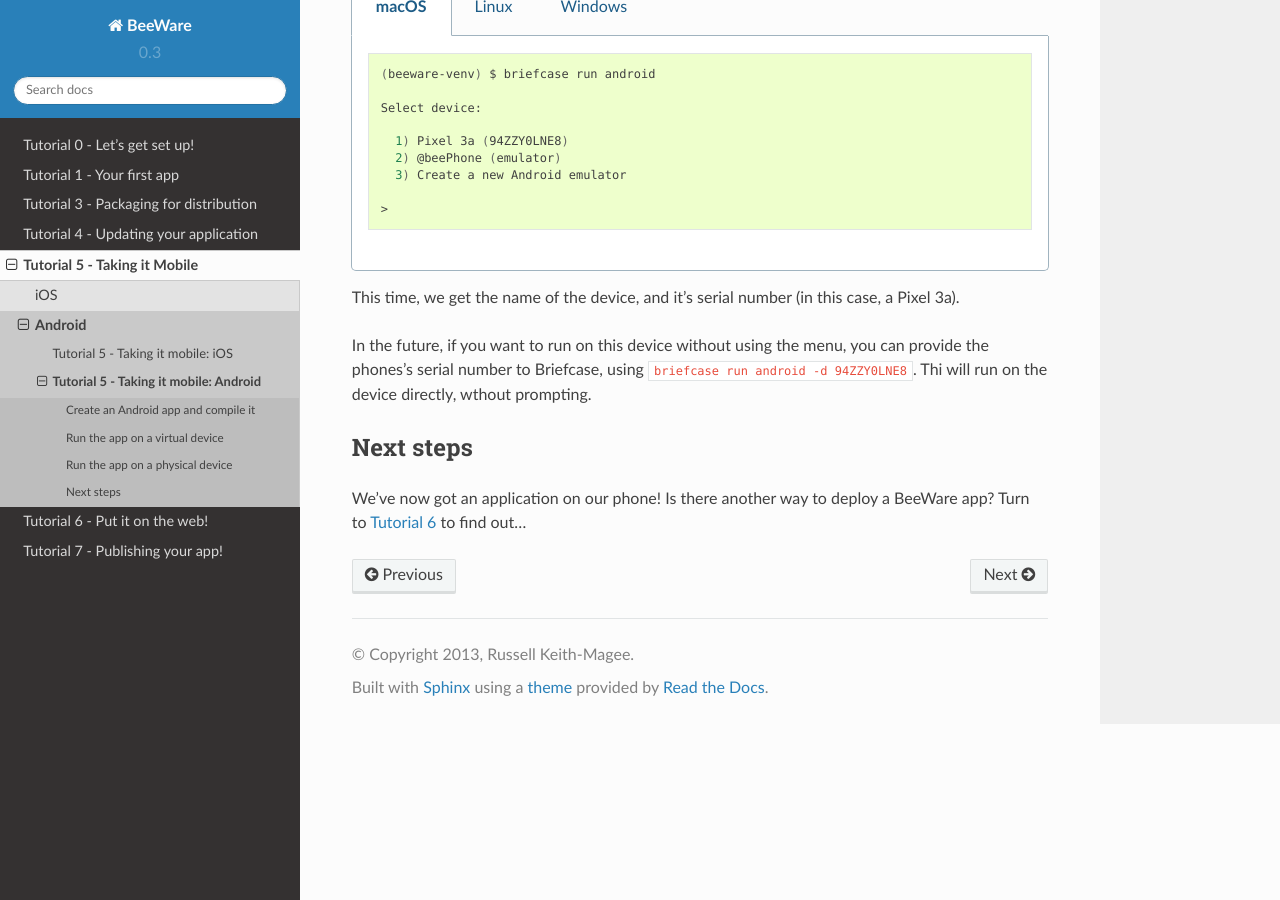
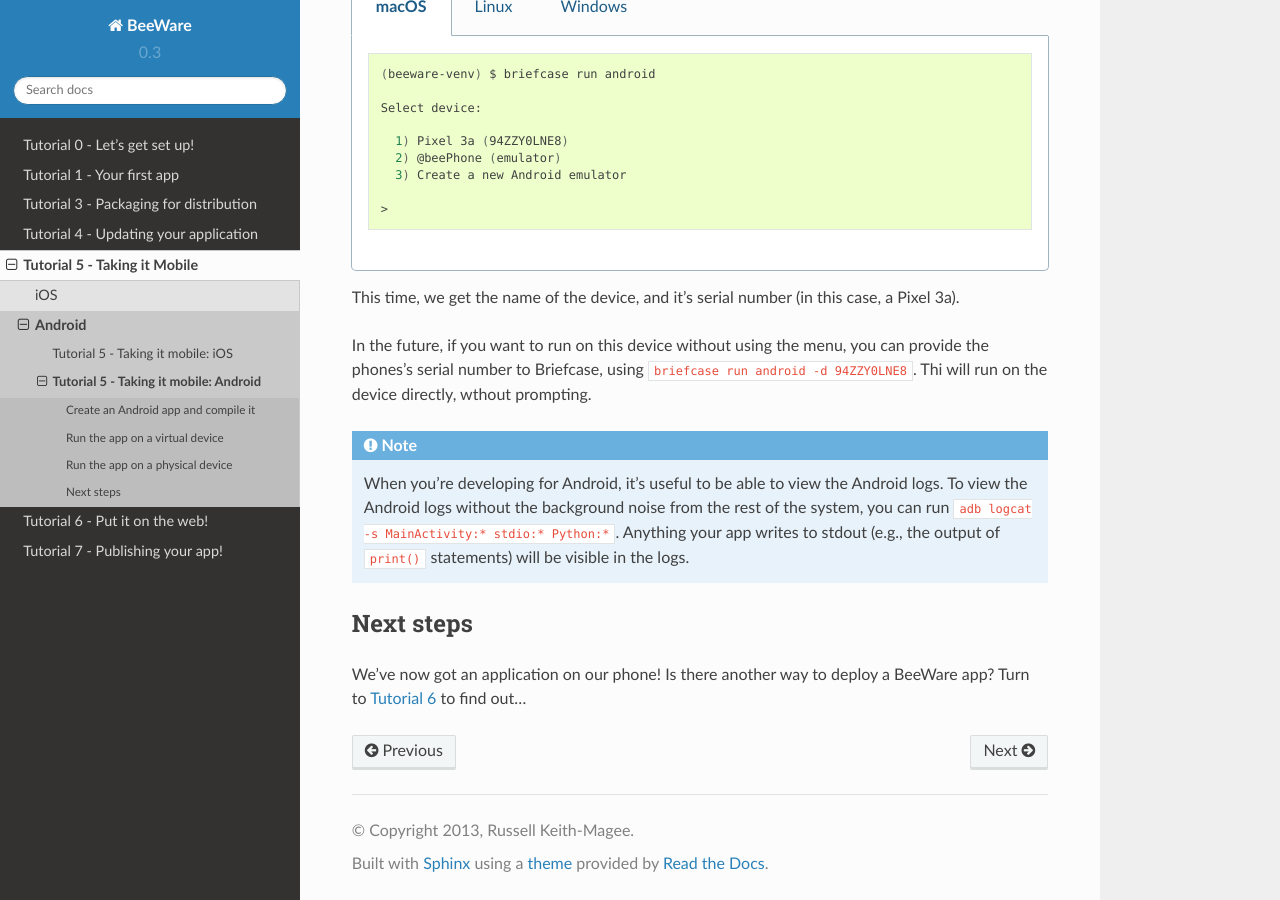
Before and after one commit to beeware/beeware, a Sphinx documentation site: the page built from docs/tutorial/tutorial-5/android.rst, in a window 1280 px wide and 900 px high, scrolled down 4043 px. Built offline with Sphinx 7.4.7 and the Read the Docs theme 2.0.0, drawn with Linux system fonts in a browser that asks for light colours; pages that are not in the unit, such as notebooks, are missing from menus.

Commit message:
Update android.rst: include how to view logs.

```diff
--- a/docs/tutorial/tutorial-5/android.rst
+++ b/docs/tutorial/tutorial-5/android.rst
@@ -349,6 +349,14 @@
 provide the phones's serial number to Briefcase, using ``briefcase run android
 -d 94ZZY0LNE8``. Thi will run on the device directly, wthout prompting.
 
+.. note::
+
+    When you’re developing for Android, it's useful to be able to view the
+    Android logs. To view the Android logs without the background noise from
+    the rest of the system, you can run ``adb logcat -s MainActivity:* stdio:*
+    Python:*``. Anything your app writes to stdout (e.g., the output of
+    ``print()`` statements) will be visible in the logs.
+
 Next steps
 ==========
 
```
